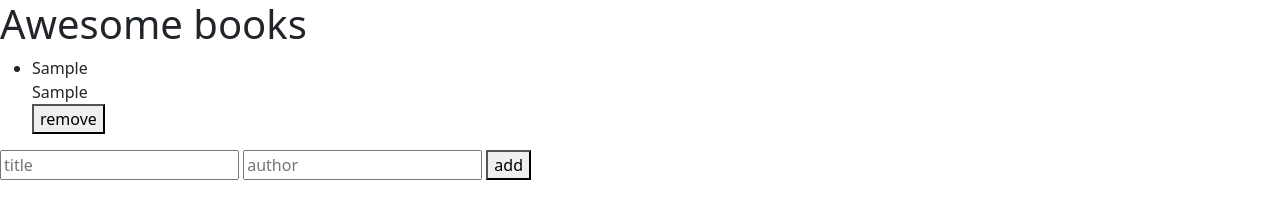
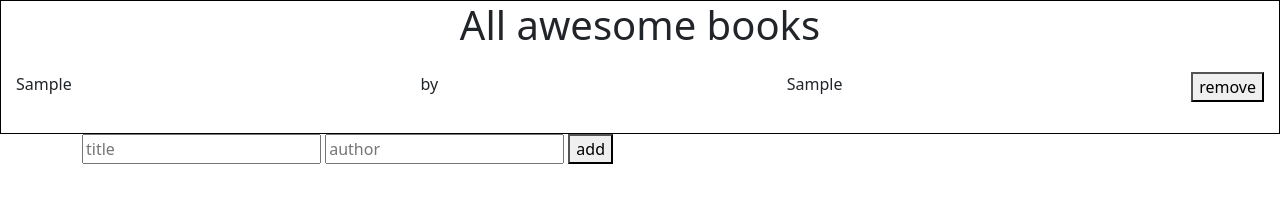
Before and after one commit to peterdgreat/awesome-books, a plain HTML site: page index.html in a window 1280 px wide. Both pictures are taken after typing "Sample", "Sample" into the empty fields and a click on the button "add". Drawn offline with nearby package versions, Linux system fonts and the light colour scheme.

Commit message:
Book List styled
- Added colors to list item even
-Added padding
- a div element created and added in javaScript for the 'by'

```diff
--- a/css/style.css
+++ b/css/style.css
@@ -1,3 +1,21 @@
 html {
   padding: 0;
 }
+
+ul {
+  padding: 0;
+}
+
+li {
+  display: flex;
+  justify-content: space-between;
+  padding: 15px;
+}
+
+.main {
+  border: 1px solid black;
+}
+
+li:nth-child(even) {
+  background-color: #f5f5f5;
+}
--- a/index.html
+++ b/index.html
@@ -6,15 +6,27 @@
     <meta name="viewport" content="width=device-width, initial-scale=1.0">
     <link href="https://cdn.jsdelivr.net/npm/bootstrap@5.1.1/dist/css/bootstrap.min.css" rel="stylesheet" integrity="sha384-F3w7mX95PdgyTmZZMECAngseQB83DfGTowi0iMjiWaeVhAn4FJkqJByhZMI3AhiU" crossorigin="anonymous">
     <title>Awesome Books</title>
+    <link rel="stylesheet" href="css/style.css">
 </head>
 <body>
-    <h1>Awesome books</h1>
+    <section class="main" >
+
+    <div class="d-flex flex-column justify-content-center align-items-center">
+
+
+    <h1>All awesome books</h1>
+</div>
+
+
+
     <ul class="books">
 
     </ul>
 
+</section>
 
-    <form  id="form">
+
+    <form  id="form" class="container">
       <input type="text" name="title" id="title" placeholder="title">
         <input type="text" name="author" id="author" placeholder="author">
         <button type="submit" id="bsub" >add</button>
--- a/js/app.js
+++ b/js/app.js
@@ -7,15 +7,16 @@ let books = [
 
 ];
 
-function saveLocal() {
-  localStorage.setItem('data', JSON.stringify(books));
-}
-
 class BksClass {
   constructor(authorC, titleC, idC) {
     this.authorC = authorC;
     this.titleC = titleC;
     this.idC = idC;
+  }
+
+  // eslint-disable-next-line class-methods-use-this
+  saveLocal() {
+    localStorage.setItem('data', JSON.stringify(books));
   }
 
   createBks() {
@@ -24,17 +25,20 @@ class BksClass {
     const titleText = document.createElement('div');
     const authorText = document.createElement('div');
     const btn = document.createElement('button');
+    const div = document.createElement('div');
     titleText.innerText = this.titleC;
     authorText.innerText = this.authorC;
     btn.innerText = 'remove';
+    div.innerText = 'by';
     li.appendChild(titleText);
+    li.appendChild(div);
     li.appendChild(authorText);
     li.appendChild(btn);
     bks.appendChild(li);
     btn.setAttribute('onclick', `removeBk(${this.idC})`);
     title.value = '';
     author.value = '';
-    saveLocal();
+    this.saveLocal();
   }
 
   addBooks() {
@@ -57,7 +61,7 @@ function removeBk(id) {
 
   const myIndex = books.findIndex(isIndex);
   books.splice(myIndex, 1);
-  saveLocal();
+  BksClass.saveLocal();
 }
 
 function ReadLocalStorage() {
@@ -67,8 +71,6 @@ function ReadLocalStorage() {
     books = temp;
   }
 }
-
-// console.log (classBk.addBooks());
 
 window.onload = function load() {
   function AddAllRowBooks() {
```
